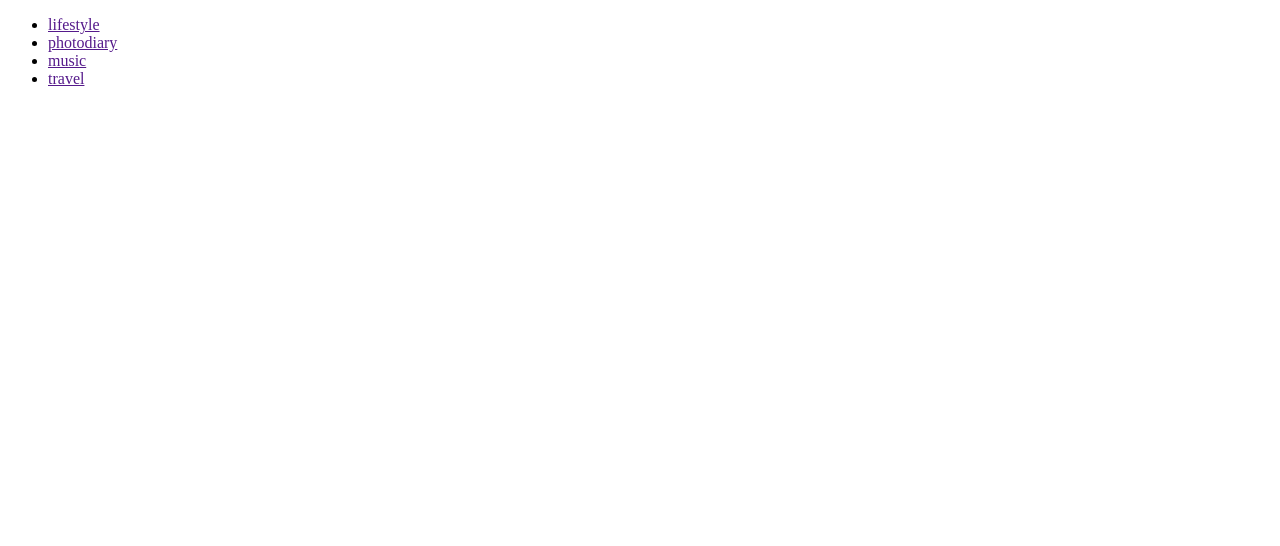
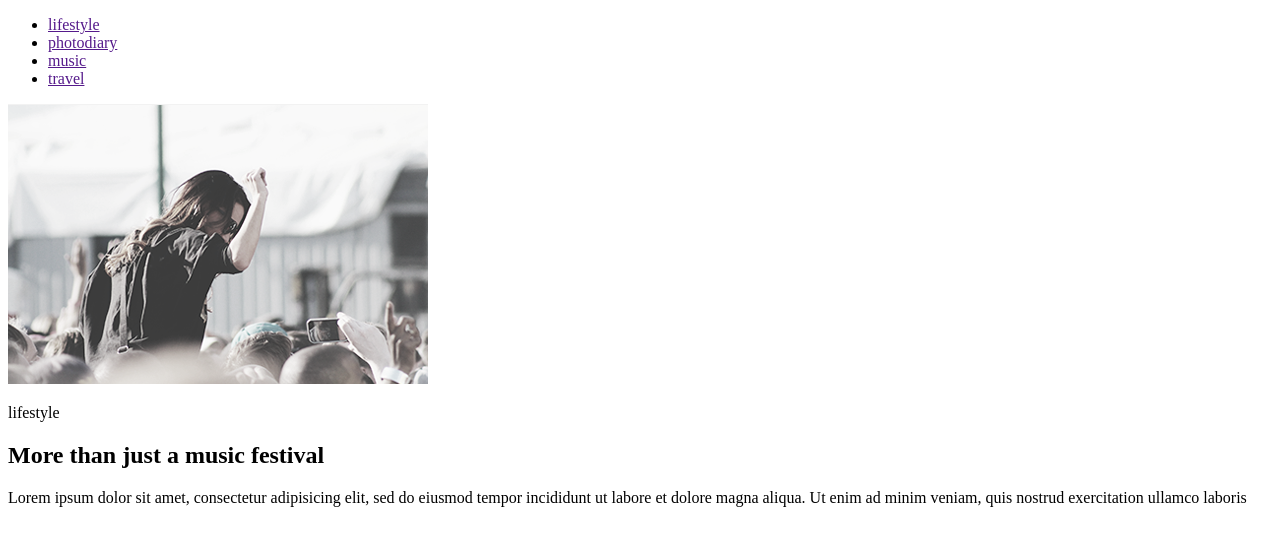
Before and after one commit to GalaMelnychuk/goit-fe-cource, a plain HTML site: page html-css/module-01/index.html in a window 1280 px wide. Drawn offline with Linux system fonts and the light colour scheme.

Commit message:
first section lifestyle_girl

```diff
--- a/html-css/module-01/img/index.html
+++ b/html-css/module-01/index.html
@@ -23,6 +23,13 @@
             </li>
         </ul>
     </header>
+    <section class="lifestyle_girl"> <img src="img/lifestyle_girl.png" alt="lifestyle_girl">
+        <p>lifestyle <h2>More than just a music festival</h2> Lorem ipsum dolor sit amet, consectetur adipisicing elit,
+            sed do eiusmod tempor incididunt ut labore et dolore magna aliqua. Ut enim ad minim veniam, quis nostrud
+            exercitation ullamco laboris
+        </p>
+    </section>
+
 </body>
 
 </html>
```
